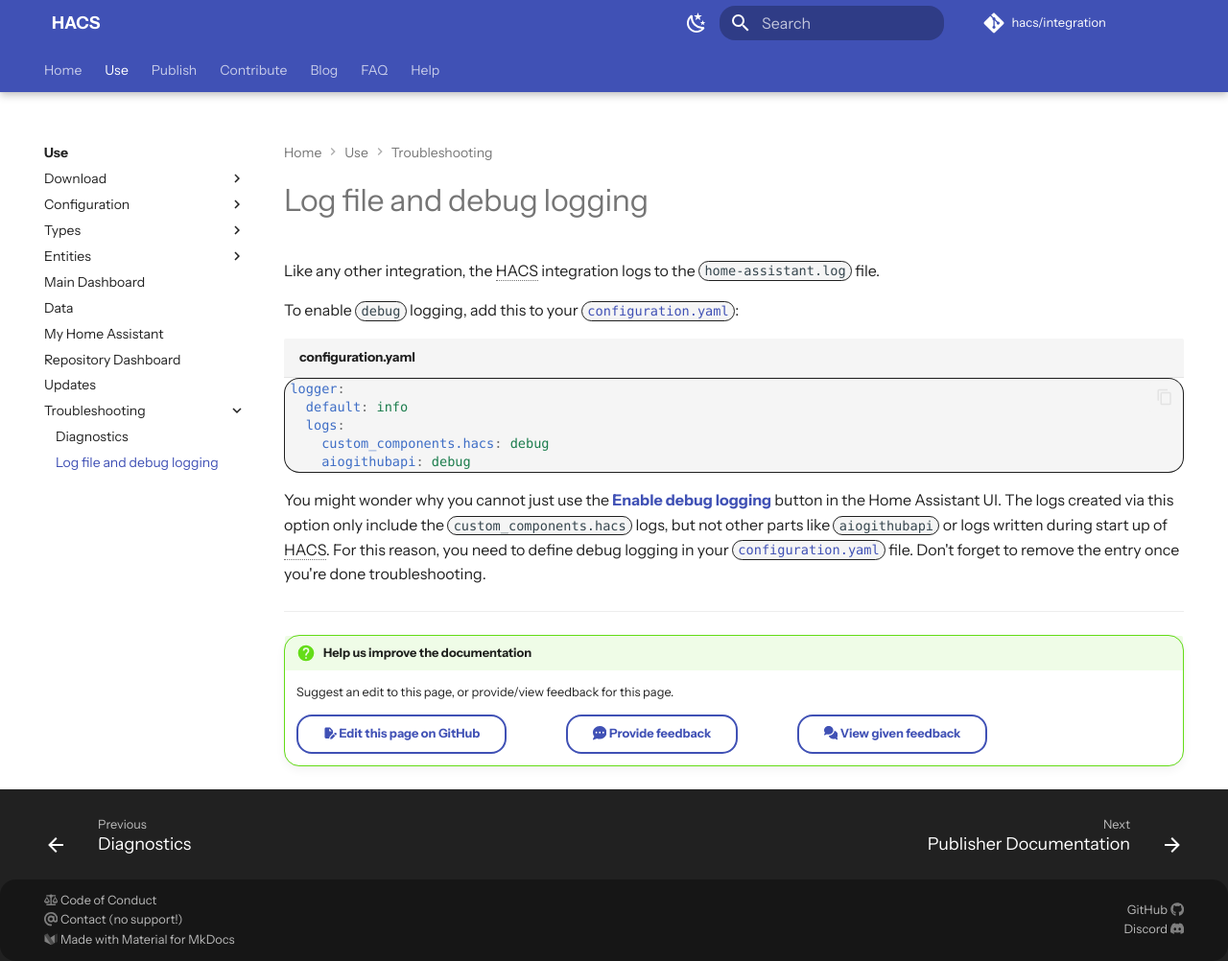
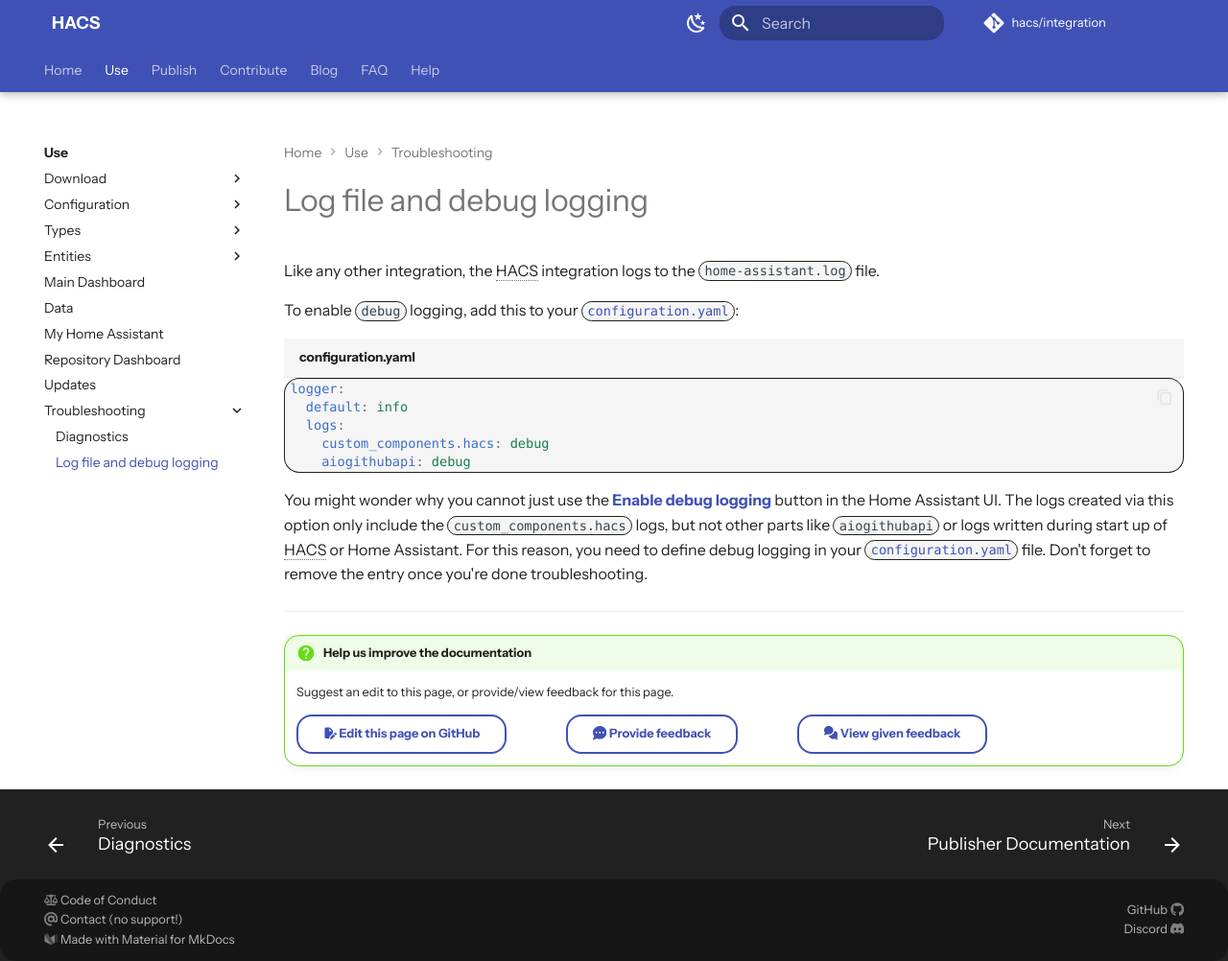
Before and after one commit to hacs/documentation, an MkDocs documentation site: the page built from source/docs/use/troubleshooting/logs.md, in a window 1280 px wide and 1002 px high. Shown: the whole window at 96% size. Built offline with MkDocs 1.6.1 and Material for MkDocs 9.7.7, drawn with Linux system fonts in a browser that asks for light colours; some web fonts are replaced; plug-ins that fetch from the network failed and are left out; comment, search, counter and statistics services are not loaded.

Commit message:
Update source/docs/use/troubleshooting/logs.md

````diff
--- a/source/docs/use/troubleshooting/logs.md
+++ b/source/docs/use/troubleshooting/logs.md
@@ -15,4 +15,4 @@ logger:
     aiogithubapi: debug
 ```
 
-You might wonder why you cannot just use the [**Enable debug logging**](https://www.home-assistant.io/docs/configuration/troubleshooting/#debug-logs-and-diagnostics) button in the Home Assistant UI. The logs created via this option only include the `custom_components.hacs` logs, but not other parts like `aiogithubapi` or logs written during start up of HACS. For this reason, you need to define debug logging in your [`configuration.yaml`](https://www.home-assistant.io/docs/configuration/) file. Don't forget to remove the entry once you're done troubleshooting.
+You might wonder why you cannot just use the [**Enable debug logging**](https://www.home-assistant.io/docs/configuration/troubleshooting/#debug-logs-and-diagnostics) button in the Home Assistant UI. The logs created via this option only include the `custom_components.hacs` logs, but not other parts like `aiogithubapi` or logs written during start up of HACS or Home Assistant. For this reason, you need to define debug logging in your [`configuration.yaml`](https://www.home-assistant.io/docs/configuration/) file. Don't forget to remove the entry once you're done troubleshooting.
````
